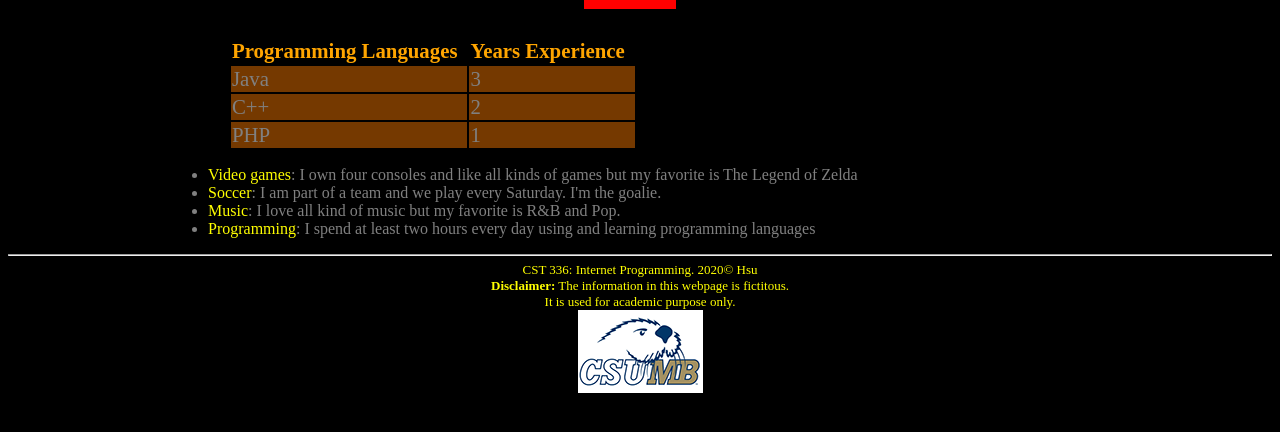
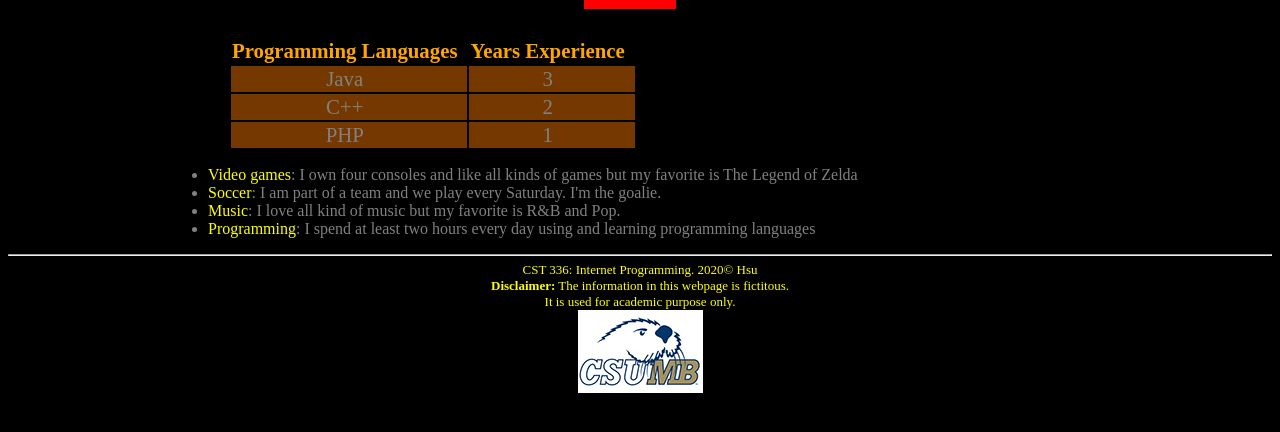
Before and after one commit to cathsu/cst336_spring2020, a PHP site: page /about.html in a window 1280 px wide. Shown: the part 206-638 px from the top of the page. Run offline with PHP 8.4, Linux system fonts and the light colour scheme.

Commit message:
Minor fix

```diff
--- a/public/lab1/css/styles.css
+++ b/public/lab1/css/styles.css
@@ -85,6 +85,10 @@ ul {
     color:yellow;
 }
 
+#content {
+    text-align: center;
+}
+
 h1 {
     font-family: Pacifico, cursive;
     font-size: 4em;
```
